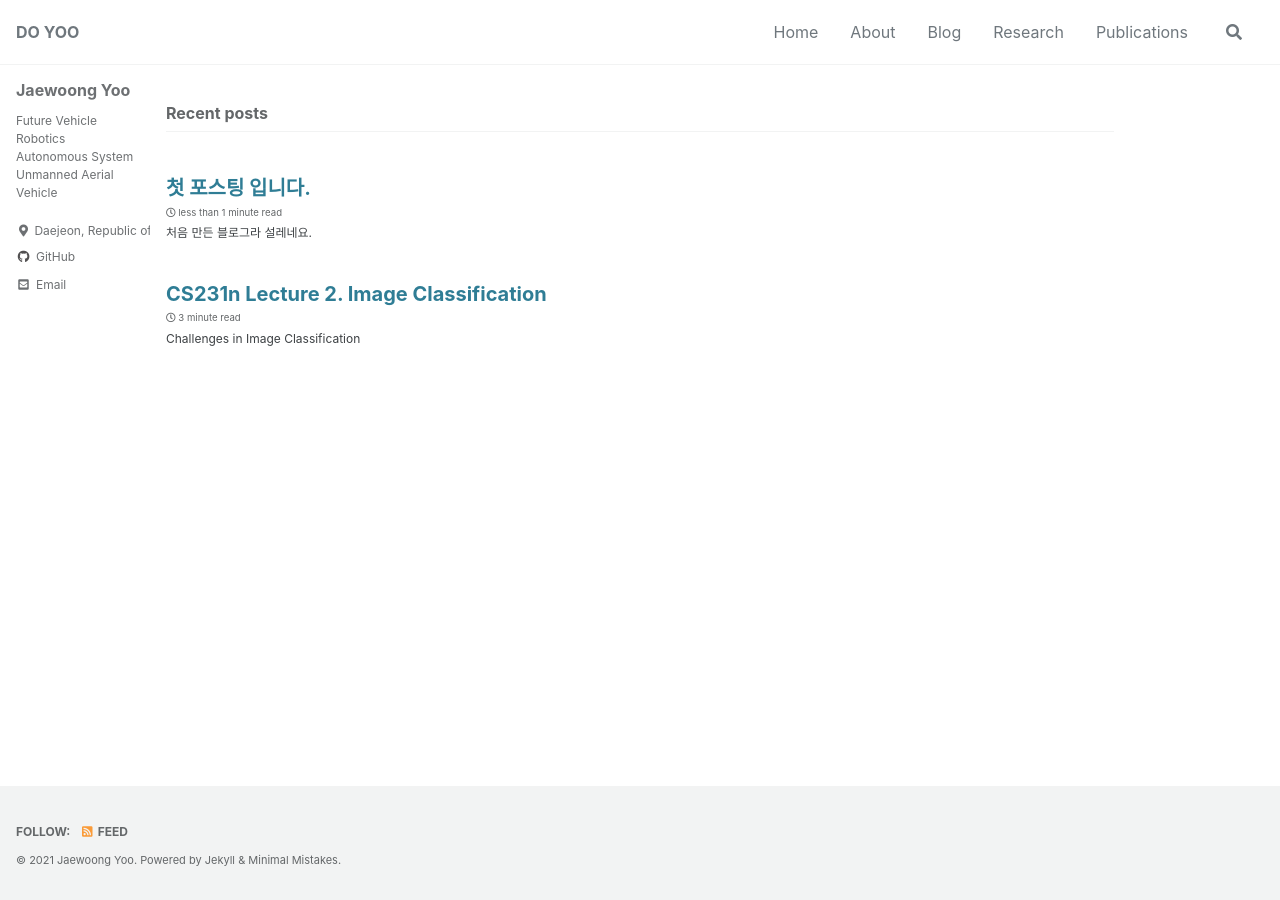
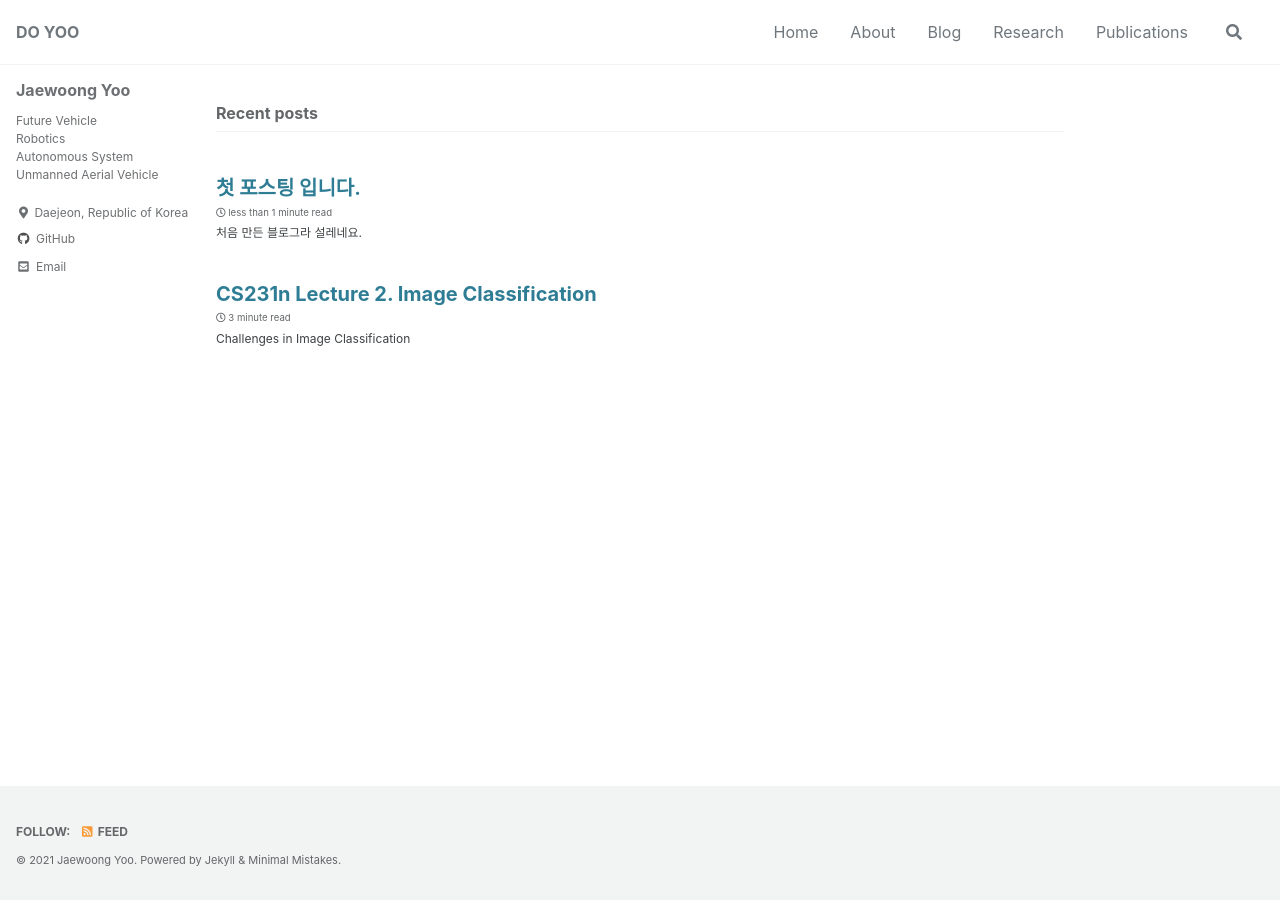
Before and after one commit to Jaewoong-Yoo/Jaewoong-Yoo.github.io, a Jekyll site: the page built from index.html, in a window 1280 px wide. Built offline with Jekyll 4.4.1, drawn with Linux system fonts in a browser that asks for light colours; cached includes are drawn as plain includes; the list of posts is cut into pages by our own code.

Commit message:
Update _variables.scss

```diff
--- a/_sass/minimal-mistakes/_variables.scss
+++ b/_sass/minimal-mistakes/_variables.scss
@@ -156,8 +156,8 @@ $max-width: $x-large !default;
    ========================================================================== */
 
 $right-sidebar-width-narrow: 100px !default;    // default 200px
-$right-sidebar-width: 150px !default;           // default 300px
-$right-sidebar-width-wide: 200px !default;      // default 400px
+$right-sidebar-width: 200px !default;           // default 300px
+$right-sidebar-width-wide: 250px !default;      // default 400px
 
 /*
    Other
```
